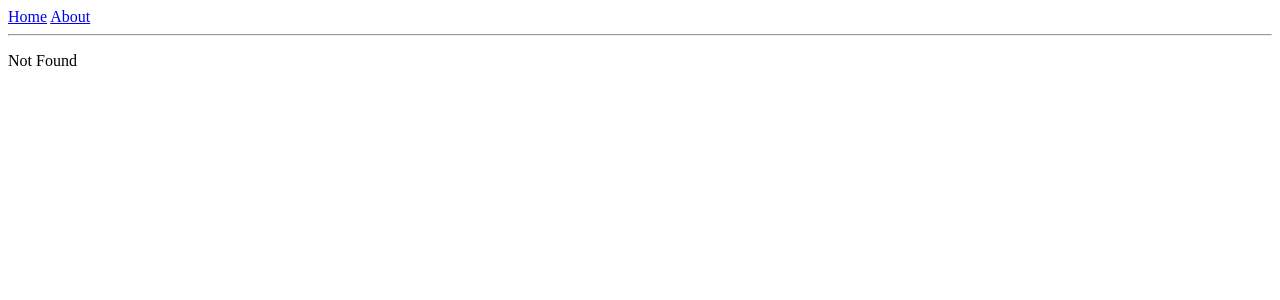
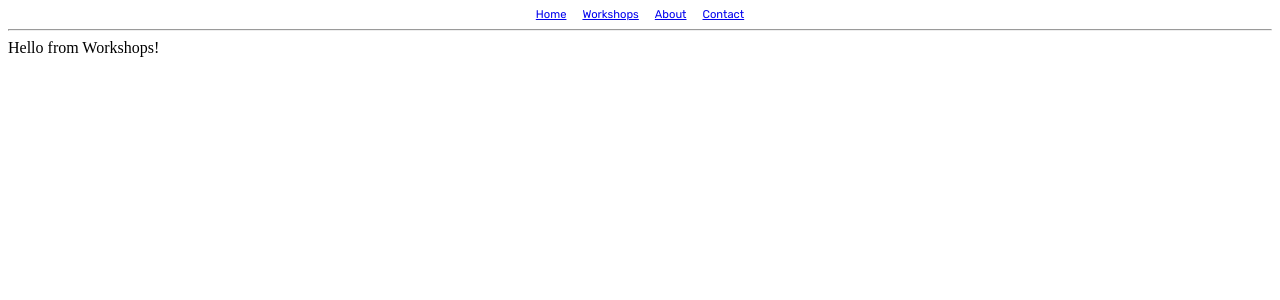
Before and after one commit to prietopablo/sarahnefissabelhadjali, a React (Vite) app: page /workshops in a window 1280 px wide. Before the commit this address had no page. Shown: the top 300 px of the page. Built offline with nearby package versions, Linux system fonts and the light colour scheme.

Commit message:
feat: adding basic routes, style adding font

```diff
--- a/src/App.tsx
+++ b/src/App.tsx
@@ -1,6 +1,8 @@
 import { StrictMode } from "react";
 import ReactDOM from "react-dom/client";
 import { RouterProvider, createRouter } from "@tanstack/react-router";
+
+import "./app.css";
 
 // Import the generated route tree
 import { routeTree } from "./routeTree.gen";
--- /dev/null
+++ b/src/app.css
@@ -0,0 +1,4 @@
+@font-face {
+	font-family: "Rubik-Regular";
+	src: url("./fonts/rubik/Rubik-Regular.ttf") format("truetype");
+}
--- /dev/null
+++ b/src/components/Home/Home.css
@@ -0,0 +1,11 @@
+.home-nav {
+	width: 100%;
+	display: flex;
+	justify-content: center;
+	gap: 1rem;
+	font-family: Rubik-Regular;
+}
+
+.home-links {
+	font-size: 0.7rem;
+}
--- /dev/null
+++ b/src/components/Home/Home.tsx
@@ -0,0 +1,22 @@
+import { Link } from "@tanstack/react-router";
+
+import "./Home.css";
+
+export const Home = () => {
+	return (
+		<nav className='home-nav'>
+			<Link to='/' className='home-links'>
+				Home
+			</Link>
+			<Link to='/workshops' className='home-links'>
+				Workshops
+			</Link>
+			<Link to='/about' className='home-links'>
+				About
+			</Link>
+			<Link to='/contact' className='home-links'>
+				Contact
+			</Link>
+		</nav>
+	);
+};
--- a/src/routeTree.gen.ts
+++ b/src/routeTree.gen.ts
@@ -16,10 +16,22 @@ import { Route as rootRoute } from './routes/__root'
 
 // Create Virtual Routes
 
+const WorkshopsLazyImport = createFileRoute('/workshops')()
+const ContactLazyImport = createFileRoute('/contact')()
 const AboutLazyImport = createFileRoute('/about')()
 const IndexLazyImport = createFileRoute('/')()
 
 // Create/Update Routes
+
+const WorkshopsLazyRoute = WorkshopsLazyImport.update({
+  path: '/workshops',
+  getParentRoute: () => rootRoute,
+} as any).lazy(() => import('./routes/workshops.lazy').then((d) => d.Route))
+
+const ContactLazyRoute = ContactLazyImport.update({
+  path: '/contact',
+  getParentRoute: () => rootRoute,
+} as any).lazy(() => import('./routes/contact.lazy').then((d) => d.Route))
 
 const AboutLazyRoute = AboutLazyImport.update({
   path: '/about',
@@ -43,11 +55,24 @@ declare module '@tanstack/react-router' {
       preLoaderRoute: typeof AboutLazyImport
       parentRoute: typeof rootRoute
     }
+    '/contact': {
+      preLoaderRoute: typeof ContactLazyImport
+      parentRoute: typeof rootRoute
+    }
+    '/workshops': {
+      preLoaderRoute: typeof WorkshopsLazyImport
+      parentRoute: typeof rootRoute
+    }
   }
 }
 
 // Create and export the route tree
 
-export const routeTree = rootRoute.addChildren([IndexLazyRoute, AboutLazyRoute])
+export const routeTree = rootRoute.addChildren([
+  IndexLazyRoute,
+  AboutLazyRoute,
+  ContactLazyRoute,
+  WorkshopsLazyRoute,
+])
 
 /* prettier-ignore-end */
--- a/src/routes/__root.tsx
+++ b/src/routes/__root.tsx
@@ -1,20 +1,15 @@
-import { createRootRoute, Link, Outlet } from "@tanstack/react-router";
-import { TanStackRouterDevtools } from "@tanstack/router-devtools";
+import { createRootRoute, Outlet } from "@tanstack/react-router";
+// import { TanStackRouterDevtools } from "@tanstack/router-devtools";
+
+import { Home } from "../components/Home/Home";
 
 export const Route = createRootRoute({
 	component: () => (
 		<>
-			<div className='p-2 flex gap-2'>
-				<Link to='/' className='[&.active]:font-bold'>
-					Home
-				</Link>{" "}
-				<Link to='/about' className='[&.active]:font-bold'>
-					About
-				</Link>
-			</div>
+			<Home />
 			<hr />
 			<Outlet />
-			<TanStackRouterDevtools />
+			{/* <TanStackRouterDevtools /> */}
 		</>
 	),
 });
--- /dev/null
+++ b/src/routes/contact.lazy.tsx
@@ -0,0 +1,9 @@
+import { createLazyFileRoute } from "@tanstack/react-router";
+
+export const Route = createLazyFileRoute("/contact")({
+	component: Contact,
+});
+
+function Contact() {
+	return <div className='p-2'>Hello from Contact!</div>;
+}
--- /dev/null
+++ b/src/routes/workshops.lazy.tsx
@@ -0,0 +1,9 @@
+import { createLazyFileRoute } from "@tanstack/react-router";
+
+export const Route = createLazyFileRoute("/workshops")({
+	component: Workshops,
+});
+
+function Workshops() {
+	return <div className='p-2'>Hello from Workshops!</div>;
+}
```
Also changed, not shown: src/fonts/rubik/Rubik-Regular.ttf (added).
